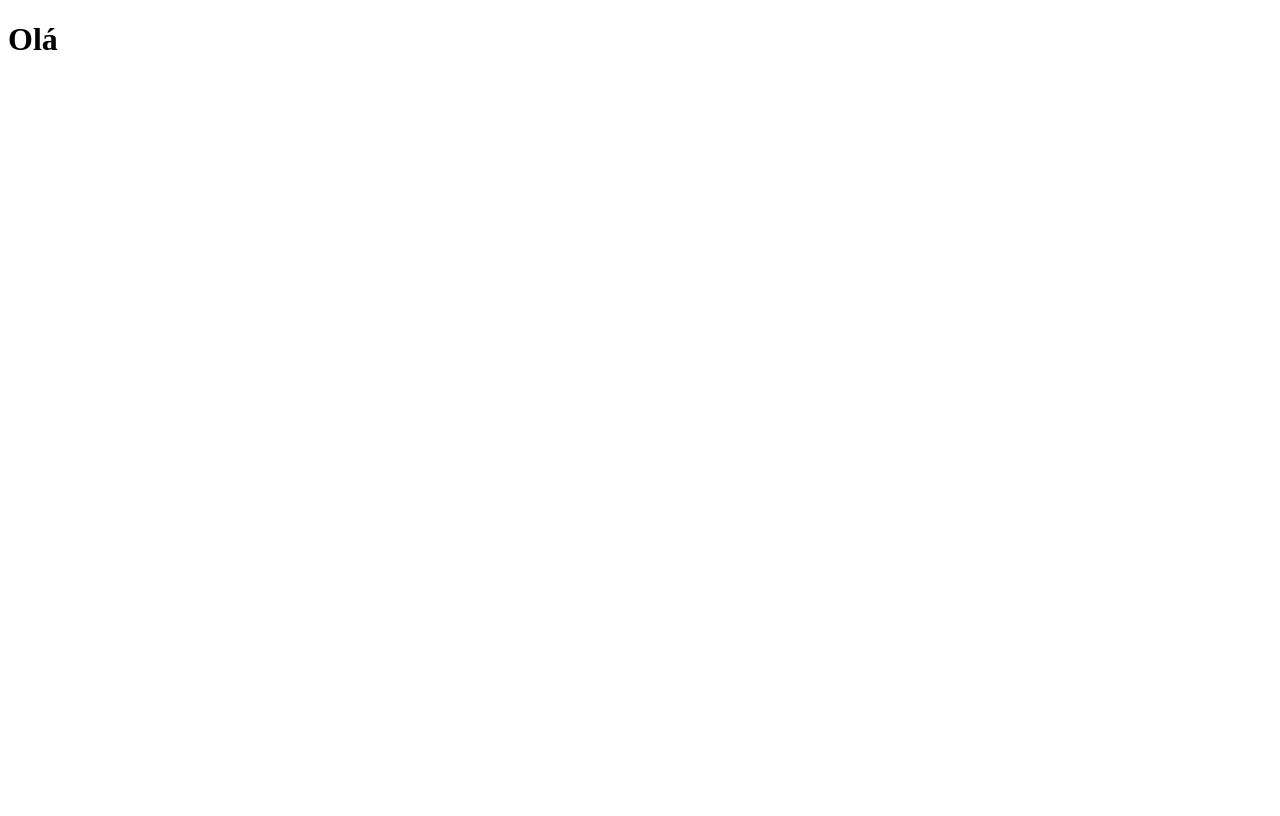
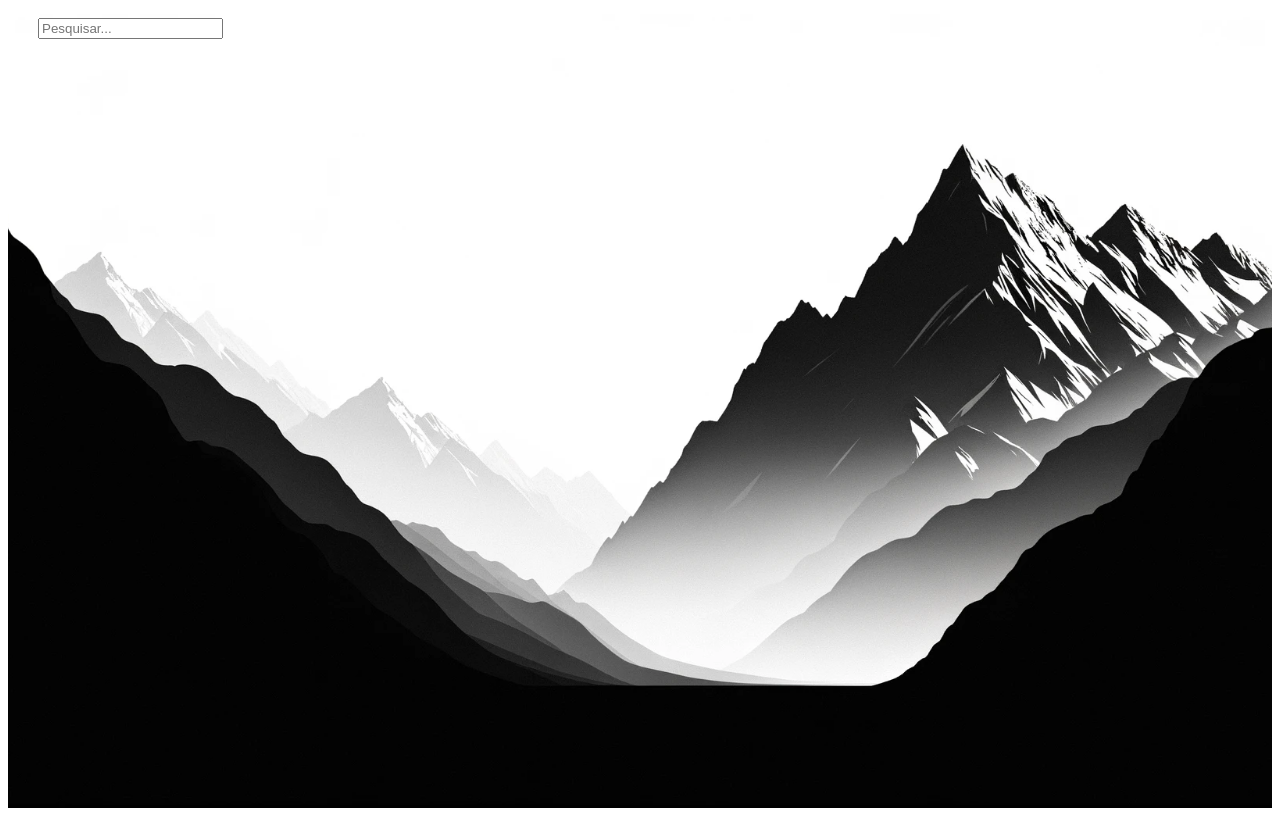
Before and after one commit to DanielMachado65/find-your-personal-fronted, a React (Create React App) app: page / in a window 1280 px wide. Built offline with nearby package versions, Linux system fonts and the light colour scheme.

Commit message:
Adiciona barra de pesquisa na página inicial

```diff
--- /dev/null
+++ b/src/App.css
@@ -0,0 +1,14 @@
+.background-image {
+  height: 100vh;
+  width: 100%;
+  background-image: url('../public/background.png');
+  background-size: cover;
+  background-position: center;
+  display: flex;
+}
+
+.search-bar {
+  margin-left: 20px;
+  align-self: start;
+  padding: 10px;
+}
--- a/src/App.tsx
+++ b/src/App.tsx
@@ -1,5 +1,13 @@
+import "./App.css"; // Importando o arquivo CSS
+
 function App() {
-  return <h1>Olá</h1>;
+  return (
+    <div className="background-image">
+      <div className="search-bar">
+        <input type="text" placeholder="Pesquisar..." />
+      </div>
+    </div>
+  );
 }
 
 export default App;
```
Also changed, not shown: public/background.png (added).
